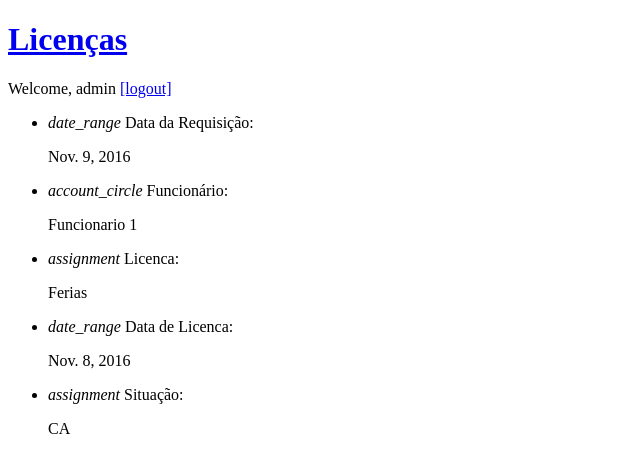
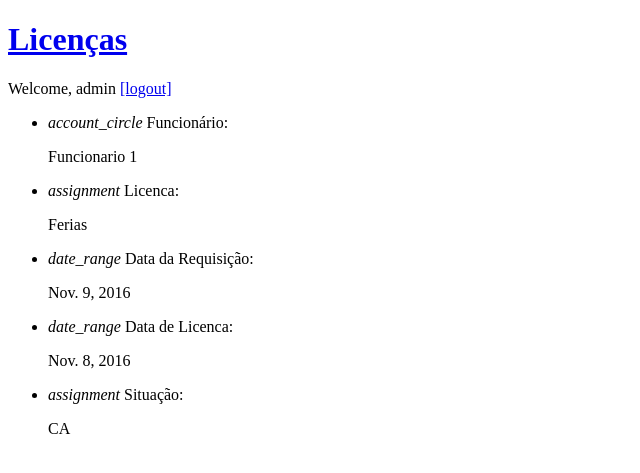
Before and after one commit to LPatiele/programacao_comercial, a Django app: page /licenca/detalhe/1/ in a window 1280 px wide. Shown: the top 473 px of the page, without its empty margins (0-640 px from the left). Run offline with Django 3.2, Linux system fonts and the light colour scheme; a user stored in the database is signed in; data comes from the database, SQL or seed files in the repository; both versions use the stored data as it was after the commit; some libraries are stand-ins or nearby versions.

Commit message:
mudança dos templates

```diff
--- a/virtual/sgl/autenticacao/urls.py
+++ b/virtual/sgl/autenticacao/urls.py
@@ -3,7 +3,7 @@
 from django.contrib.auth import views as auth_views
 
 urlpatterns = [
-    url(r'^login/$', auth_views.login, name = 'login'),
-    url(r'^logout/$', auth_views.logout, name = 'logout'),
-    #url(r'^', include('django.contrib.auth.urls'))
+    # url(r'^login/$', auth_views.login, name = 'login'),
+    # url(r'^logout/$', auth_views.logout, name = 'logout'),
+    url(r'^', include('django.contrib.auth.urls'))
 ]
--- a/virtual/sgl/licenca/forms.py
+++ b/virtual/sgl/licenca/forms.py
@@ -24,7 +24,7 @@
         labels = {
             'dataLicenca': _('Data Desejada'),
             'tipoLicenca': _('Licenca'),
-            'status': _('Estado')
+            'status': _('Situacao')
         }
         # widgets = {
         #     'dataRequisicao': forms.SelectDateWidget(),
--- a/virtual/sgl/templates/licenca/detalhar.html
+++ b/virtual/sgl/templates/licenca/detalhar.html
@@ -1,32 +1,33 @@
 {% extends 'licenca/base.html' %}
 
 {% block content %}
+
 {% load material_form %}
 
 
 <ul class="collection">
   <li class="collection-item avatar">
-    <i class="material-icons circle">date_range</i>
+    <i class="material-icons circle blue">account_circle</i>
+    <span class="title">Funcionário:</span>
+    <p>{{ object.funcionario }}</p>
+  </li>
+  <li class="collection-item avatar">
+    <i class="material-icons circle blue">assignment</i>
+    <span class="title">Licenca:</span>
+    <p>{{ object.tipoLicenca }}</p>
+  </li>
+  <li class="collection-item avatar">
+    <i class="material-icons circle blue">date_range</i>
     <span class="title">Data da Requisição:</span>
     <p>{{ object.dataRequisicao }}</p>
   </li>
   <li class="collection-item avatar">
-    <i class="material-icons circle">account_circle</i>
-    <span class="title">Funcionário:</span>
-    <p>{{ object.funcionario }}</p>
-  </li>
-  <li class="collection-item avatar">
-    <i class="material-icons circle">assignment</i>
-    <span class="title">Licenca:</span>
-    <p>{{ object.tipoLicenca }}</p>
-  </li>
-  <li class="collection-item avatar">
-    <i class="material-icons circle">date_range</i>
+    <i class="material-icons circle blue">date_range</i>
     <span class="title">Data de Licenca:</span>
     <p>{{ object.dataLicenca }}</p>
   </li>
   <li class="collection-item avatar">
-    <i class="material-icons circle">assignment</i>
+    <i class="material-icons circle blue">assignment</i>
     <span class="title">Situação:</span>
     <p>{{ object.status }}</p>
   </li>
```
Also changed, not shown: virtual/sgl/templates/licenca/listar.html (+8 -2 lines), virtual/sgl/db.sqlite3.
